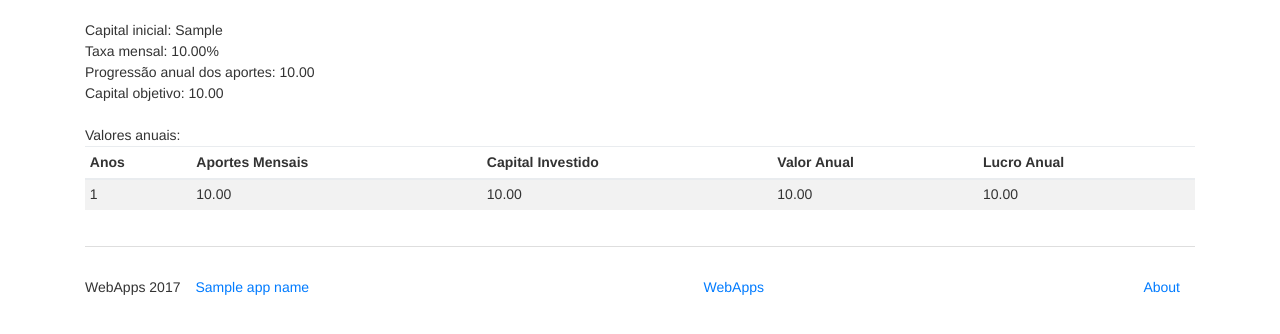
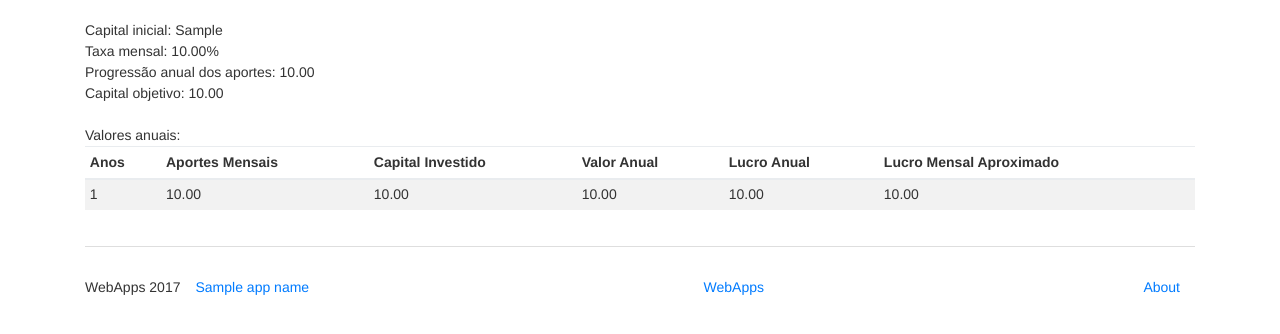
Before and after one commit to Moggi/WebApps, a Django app: template Aportes/templates/Aportes/mensal.html in a window 1280 px wide. Shown: the part 64-398 px from the top of the page. Run offline with Django 3.2, Linux system fonts and the light colour scheme; the template is opened without the code that fills it: most values are stand-ins (such as "Sample title", 1, 10 or a date in 2020); some libraries are stand-ins or nearby versions.

Commit message:
Add Lucro Mensal for each iteration in Aportes for the long run

```diff
--- a/Aportes/templates/Aportes/mensal.html
+++ b/Aportes/templates/Aportes/mensal.html
@@ -25,6 +25,7 @@
                             <th>Capital Investido</th>
                             <th>Valor Anual</th>
                             <th>Lucro Anual</th>
+                            <th>Lucro Mensal Aproximado</th>
                         </tr>
                     </thead>
                     <tbody>
@@ -39,6 +40,7 @@
                             <td>{{ valor.capital_investido|stringformat:".2f" }}</td>
                             <td>{{ valor.valor_anual|stringformat:".2f" }}</td>
                             <td>{{ valor.lucro_anual|stringformat:".2f" }}</td>
+                            <td>{{ valor.lucro_mensal|stringformat:".2f" }}</td>
                         </tr>
                     {% endfor %}
                     </tbody>
--- a/Aportes/views.py
+++ b/Aportes/views.py
@@ -51,6 +51,7 @@ def mensal(request):
                 'capital_investido': capital_investido,
                 'valor_anual': valor_anual,
                 'lucro_anual': valor_anual-capital_investido,
+                'lucro_mensal': (valor_anual-capital_investido)/12,
             })
 
             if valor_anual >= capital_objetivo:
```
